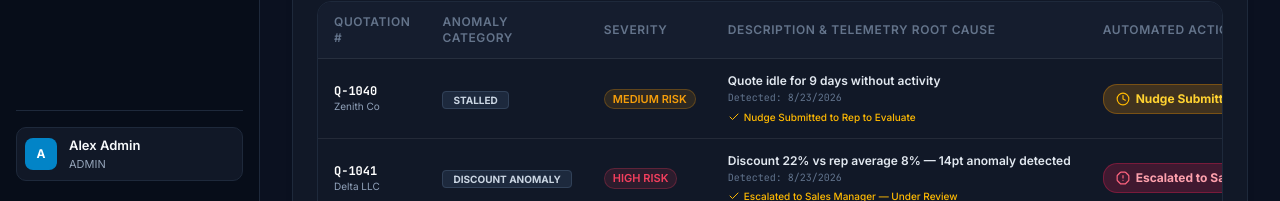
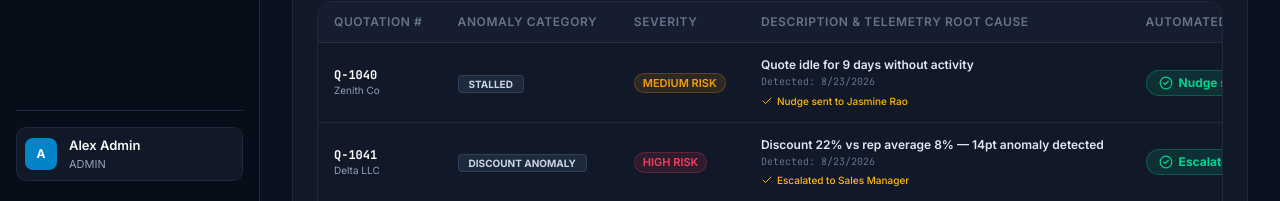
Before and after one commit to HibaRaliyyah/OdooHackathon_SparkMinds_DealFlow360, a Next.js app: page /deal-health in a window 1280 px wide. Shown: the part 599-800 px from the top of the page. Built offline with nearby package versions, Linux system fonts and the light colour scheme; no server answers.

Commit message:
fix: Remove Trigger Escalation Nudge button for Sales Manager in Anomaly Radar and update status badges

```diff
--- a/app/(internal)/deal-health/page.tsx
+++ b/app/(internal)/deal-health/page.tsx
@@ -31,7 +31,7 @@ import type { DealHealthFlag } from '@/lib/types';
 export default function DealHealthPage() {
   const { dealHealthFlags, quotations, addActivity, addNotification, currentUser } = useStore();
 
-  const canTriggerNudge = currentUser?.role === 'SALES_MANAGER' || currentUser?.role === 'ADMIN';
+  const canTriggerNudge = currentUser?.role === 'ADMIN';
 
   // Active Notice Banner
   const [escalatedNotice, setEscalatedNotice] = useState('');
@@ -106,34 +106,34 @@ export default function DealHealthPage() {
     const q = quotations.find((item) => item.id === f.quotationId);
     const repName = q?.assignedTo || 'Jasmine Rao';
 
-    if (!canTriggerNudge) {
-      // Sales Rep view: Nudges are submitted to the rep to follow up & evaluate
-      if (f.severity === 'HIGH') {
-        return {
-          text: 'Escalated to Sales Manager — Under Review',
-          variant: 'rose',
-        };
-      }
-      return {
-        text: 'Nudge Submitted to Rep to Evaluate',
-        variant: 'amber',
-      };
-    }
-
-    // Manager / Admin view
-    const isDispatched = dispatchedFlags[f.id] || f.actionTaken;
-    if (isDispatched) {
+    if (dispatchedFlags[f.id] || f.actionTaken) {
       return {
         text: dispatchedFlags[f.id] || f.actionTaken || `Nudge sent to ${repName}`,
         variant: 'emerald',
       };
     }
+
+    if (currentUser?.role === 'SALES_REP') {
+      if (f.severity === 'HIGH') {
+        return {
+          text: 'Escalated to Sales Manager',
+          variant: 'emerald',
+        };
+      }
+      return {
+        text: 'Nudge Submitted to Rep to Evaluate',
+        variant: 'emerald',
+      };
+    }
+
+    // Sales Manager / Admin view without trigger button
     if (f.severity === 'HIGH') {
       return {
         text: 'Escalated to Sales Manager',
-        variant: 'rose',
+        variant: 'emerald',
       };
     }
+
     return {
       text: `Nudge sent to ${repName}`,
       variant: 'emerald',
@@ -313,7 +313,7 @@ export default function DealHealthPage() {
                   <div className="flex items-center gap-2">
                     {canTriggerNudge ? (
                       dispatchedFlags[f.id] || f.actionTaken ? (
-                        <span className="px-3 py-1.5 rounded-lg text-xs font-bold bg-emerald-500/20 text-emerald-300 border border-emerald-500/30 flex items-center gap-1.5 cursor-default select-none">
+                        <span className="px-3 py-1 rounded-full text-xs font-bold bg-emerald-500/15 text-emerald-400 border border-emerald-500/30 flex items-center gap-1.5 cursor-default select-none">
                           <CheckCircle2 className="w-3.5 h-3.5 text-emerald-400" />
                           <span>{dispatchedFlags[f.id] || f.actionTaken}</span>
                         </span>
@@ -352,18 +352,8 @@ export default function DealHealthPage() {
                         </Button>
                       )
                     ) : (
-                      <span
-                        className={`px-3 py-1.5 rounded-lg text-xs font-bold flex items-center gap-1.5 cursor-default select-none border ${
-                          statusInfo.variant === 'rose'
-                            ? 'bg-rose-500/20 text-rose-300 border-rose-500/30'
-                            : 'bg-amber-500/20 text-amber-300 border-amber-500/30'
-                        }`}
-                      >
-                        {statusInfo.variant === 'rose' ? (
-                          <AlertOctagon className="w-3.5 h-3.5 text-rose-400" />
-                        ) : (
-                          <Clock className="w-3.5 h-3.5 text-amber-400" />
-                        )}
+                      <span className="px-3 py-1 rounded-full text-xs font-bold bg-emerald-500/15 text-emerald-400 border border-emerald-500/30 flex items-center gap-1.5 cursor-default select-none">
+                        <CheckCircle2 className="w-3.5 h-3.5 text-emerald-400" />
                         <span>{statusInfo.text}</span>
                       </span>
                     )}
```
